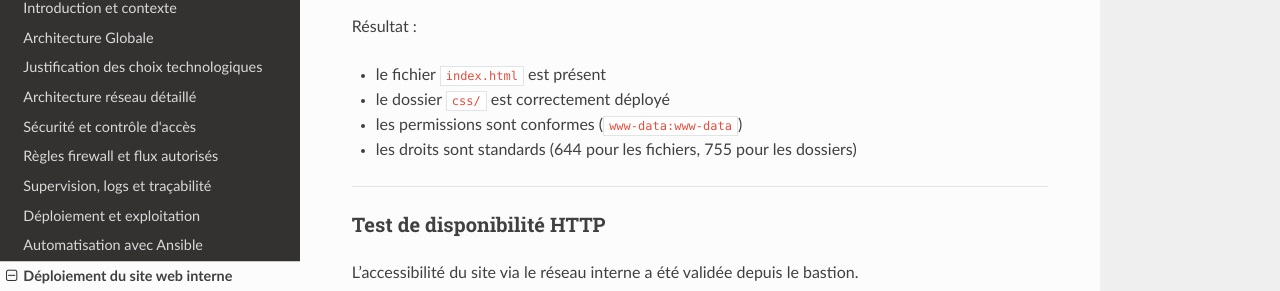
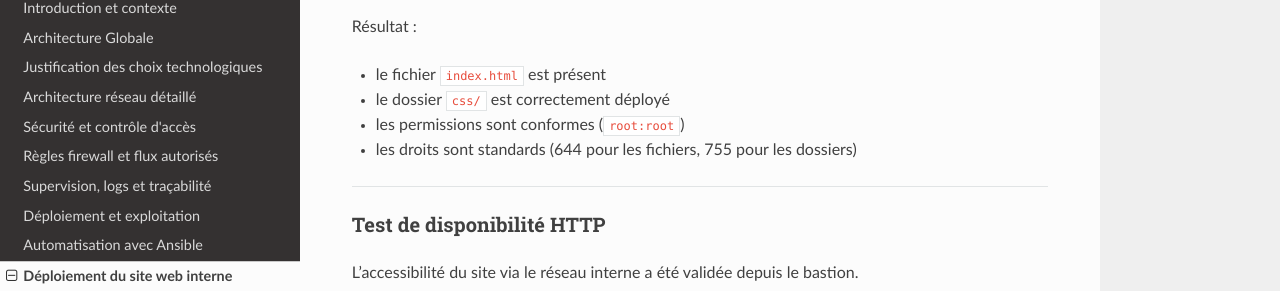
Before and after one commit to LazareMouzet/T-NSA-810, an MkDocs documentation site: the page built from docs/doc_globale/docs/webserver-ansible.md, in a window 1280 px wide and 900 px high, scrolled down 4566 px. Shown: the part 141-432 px from the top of the window. Built offline with MkDocs 1.6.1, drawn with Linux system fonts in a browser that asks for light colours; nearby versions of some CDN libraries.

Commit message:
doc: update permissions in web server documentation to reflect correct ownership

```diff
--- a/docs/doc_globale/docs/webserver-ansible.md
+++ b/docs/doc_globale/docs/webserver-ansible.md
@@ -221,7 +221,7 @@ Résultat :
 
 - le fichier `index.html` est présent
 - le dossier `css/` est correctement déployé
-- les permissions sont conformes (`www-data:www-data`)
+- les permissions sont conformes (`root:root`)
 - les droits sont standards (644 pour les fichiers, 755 pour les dossiers)
 
 ---
```
